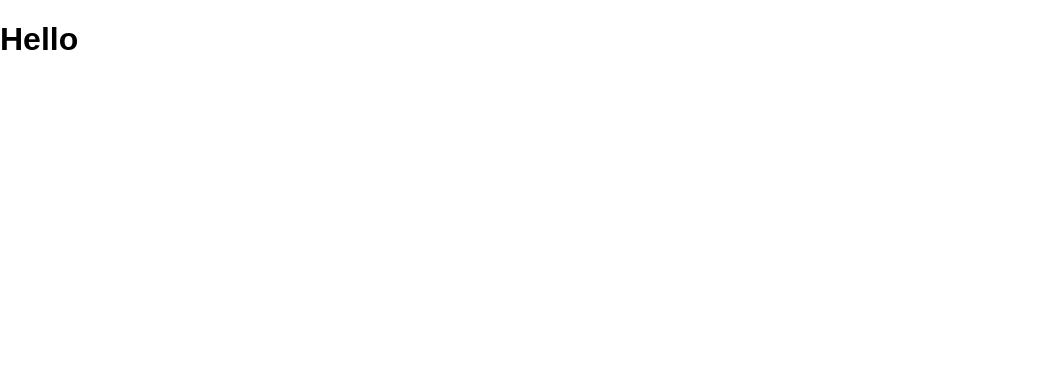
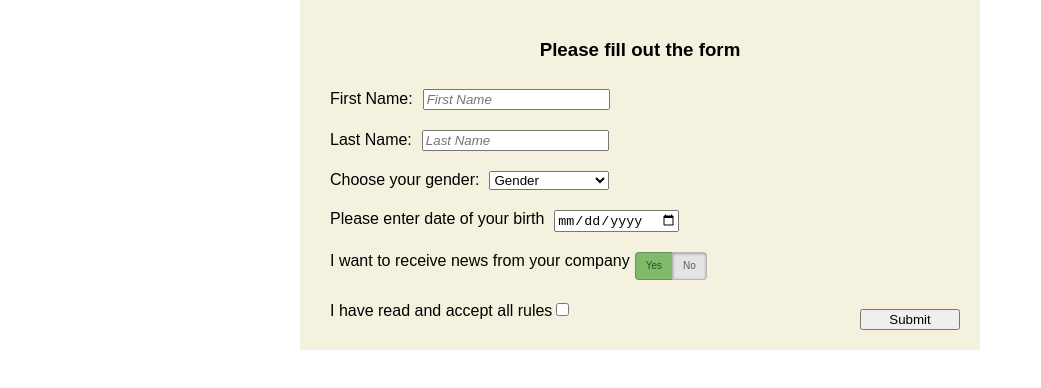
Before and after one commit to prokhorovd/rss-react-2021, a React app: page / in a window 1280 px wide. Shown: the top 388 px of the page, without its empty margins (0-1041 px from the left). Built offline with nearby package versions, Linux system fonts and the light colour scheme; the HTML template or start-up script is replaced by a standard one.

Commit message:
feat: complete form

```diff
--- a/src/App.css
+++ b/src/App.css
@@ -5,4 +5,6 @@ body {
 
 .App {
     font-family: Arial, Helvetica, sans-serif;
+    display: flex;
+    justify-content: center;
 }
--- a/src/App.js
+++ b/src/App.js
@@ -1,11 +1,12 @@
 import React, { Component } from 'react';
 import './App.css';
+import Form from './Components/Form/Form';
 
 class App extends Component {
   render() {
     return (
       <div className="App">
-        <h1>Hello</h1>
+        <Form />
       </div>
     );
   }
--- /dev/null
+++ b/src/Components/Form/Form.css
@@ -0,0 +1,90 @@
+.form {
+    position: relative;
+    padding: 20px;
+    background-color: #f4f1de;
+    width: 50vw;
+    display: flex;
+    flex-direction: column;
+}
+
+.form-title {
+    align-self: center;
+}
+
+.label {
+    margin: 10px;
+    display: inline-block;
+}
+
+.text-input {
+    font-style: italic;
+    margin-left: 10px;
+}
+
+.select-input,
+.date-input {
+    margin-left: 10px;
+    width: 120px;
+}
+
+.error-field {
+    margin-left: 5px;
+    color: indianred;
+    font-size: 12px;
+}
+
+.switch-field {
+    display: flex;
+    margin: 10px;
+    overflow: hidden;
+}
+
+.switch-field__title {
+    margin-right: 5px;
+}
+
+.switch-field__input {
+    position: absolute;
+    clip: rect(0, 0, 0, 0);
+    height: 1px;
+    width: 1px;
+    border: 0;
+    overflow: hidden;
+}
+
+.switch-field__label {
+    background-color: #e4e4e4;
+    color: rgba(0, 0, 0, 0.6);
+    font-size: 10px;
+    line-height: 1;
+    text-align: center;
+    padding: 8px 10px;
+    margin-right: -1px;
+    border: 1px solid rgba(0, 0, 0, 0.2);
+    box-shadow: inset 0 1px 3px rgba(0, 0, 0, 0.3), 0 1px rgba(255, 255, 255, 0.1);
+    transition: all 0.1s ease-in-out;
+}
+
+.switch-field__label:hover {
+    cursor: pointer;
+}
+
+.switch-field__input:checked + label {
+    background-color: #7eba6a;
+    box-shadow: none;
+}
+
+.switch-field__label:first-of-type {
+    border-radius: 4px 0 0 4px;
+}
+
+.switch-field__label:last-of-type {
+    border-radius: 0 4px 4px 0;
+}
+
+.submit-input {
+    width: 100px;
+    position: absolute;
+    bottom: 20px;
+    right: 20px;
+}
--- /dev/null
+++ b/src/Components/Form/Form.js
@@ -0,0 +1,206 @@
+import React, { Component } from 'react';
+import './Form.css';
+
+class Form extends Component {
+  constructor(props) {
+    super(props);
+    this.state = {
+      firstName: '',
+      lastName: '',
+      dateOfBirth: '',
+      gender: 'undefined',
+      rulesAccept: false,
+      receiveNews: "true",
+      firstNameError: '',
+      lastNameError: '',
+      genderError: '',
+      dateOfBirthError: '',
+      rulesAcceptError: '',
+    };
+    this.changeHandler = this.changeHandler.bind(this);
+    this.submitHandler = this.submitHandler.bind(this);
+    this.validateForm = this.validateForm.bind(this);
+  }
+
+  changeHandler(event) {
+    // console.log(event.target.name, event.target.value);
+    const { name, value, type, checked } = event.target;
+    if (type === 'checkbox') {
+      // console.log(event.target.name, event.target.checked)
+      this.setState({ [name]: checked });
+    } else {
+      this.setState({ [name]: value });
+    }
+    console.log(this.state);
+  }
+
+  validateForm() {
+    const errors = {
+      firstNameError: '',
+      lastNameError: '',
+      genderError: '',
+      dateOfBirthError: '',
+      rulesAcceptError: '',
+    };
+    const { firstName, lastName, dateOfBirth, gender, rulesAccept } = this.state;
+    // first name field validation
+    if (!firstName) {
+      errors.firstNameError = 'Please fill this field';
+      // console.log('error on field firstName detected');
+    } else if (!/^[a-z ,.'-]+$/i.test(firstName)) {
+      errors.firstNameError = 'This field can contain letters only';
+    } else if (firstName.length < 2 || firstName.length > 12) {
+      errors.firstNameError = 'First name must have length between 2 and 12 characters';
+    }
+    // last name field validation
+    if (!lastName) {
+      errors.lastNameError = 'Please fill this field';
+      // console.log('error on field firstName detected');
+    } else if (!/^[a-z ,.'-]+$/i.test(lastName)) {
+      errors.lastNameError = 'This field can contain letters only';
+    } else if (lastName.length < 2 || lastName.length > 12) {
+      errors.lastNameError = 'First name must have length between 2 and 12 characters';
+    }
+    if (gender === 'undefined') {
+      errors.genderError = 'Please select your gender';
+    }
+    if (rulesAccept !== true) {
+      errors.rulesAcceptError = 'Please accept the rules';
+    }
+    const dateNow = new Date();
+    const userDoB = Date.parse(dateOfBirth);
+    const timeDifference = Date.parse(dateNow.toDateString()) - userDoB;
+    const differenceInDays = Math.ceil(timeDifference / (1000 * 3600 * 24));
+    // console.log(differenceInDays / 365 < 18);
+    if (timeDifference <= 0) {
+      errors.dateOfBirthError = "People from future can't use our service";
+    } else if (differenceInDays / 365 < 18) {
+      errors.dateOfBirthError = 'You must be 18 or older to use this service';
+    }
+    // console.log(errors);
+    this.setState(errors);
+    return errors;
+  }
+
+  submitHandler(event) {
+    // console.log(this.state);
+    event.preventDefault();
+    const errorsList = this.validateForm(this.state);
+    // console.log(errorsList);
+    let formIsValid = true;
+    Object.keys(errorsList).forEach((error) => {
+      if (errorsList[error].length > 0) {
+        formIsValid = false;
+      }
+    });
+    if (formIsValid) {
+      console.log('form was submitted', this.state);
+      this.clearForm();
+    }
+  }
+
+  clearForm() {
+    this.setState({
+      firstName: '',
+      lastName: '',
+      dateOfBirth: '',
+      gender: 'undefined',
+      rulesAccept: false,
+      receiveNews: false,
+    });
+  }
+
+  render() {
+    return (
+      <div className="form">
+        <h3 className="form-title">Please fill out the form</h3>
+        <form onSubmit={this.submitHandler}>
+          <label className="label" htmlFor="firstName">
+            First Name:
+            <input
+              className="text-input"
+              name="firstName"
+              placeholder="First Name"
+              value={this.state.firstName}
+              onChange={this.changeHandler}
+            />
+            <span className="error-field">
+              {this.state.firstNameError.length !== 0 ? this.state.firstNameError : ''}
+            </span>
+          </label>
+          <br />
+          <label className="label" htmlFor="lastName">
+            Last Name:
+            <input
+              className="text-input"
+              name="lastName"
+              placeholder="Last Name"
+              value={this.state.lastName}
+              onChange={this.changeHandler}
+            />
+            <span className="error-field">{this.state.lastNameError.length !== 0 ? this.state.lastNameError : ''}</span>
+          </label>
+          <br />
+          <label className="label" htmlFor="gender">
+            Choose your gender:
+            <select className="select-input" name="gender" value={this.state.gender} onChange={this.changeHandler}>
+              <option value="undefined" disabled>Gender</option>
+              <option value="Male">Male</option>
+              <option value="Female">Female</option>
+            </select>
+            <span className="error-field">{this.state.genderError.length !== 0 ? this.state.genderError : ''}</span>
+          </label>
+          <br />
+          <label className="label" htmlFor="dateOfBirth">
+            Please enter date of your birth
+            <input
+              className="date-input"
+              type="date"
+              name="dateOfBirth"
+              max="2099-01-01"
+              onChange={this.changeHandler}
+            />
+            <span className="error-field">
+              {this.state.dateOfBirthError.length !== 0 ? this.state.dateOfBirthError : ''}
+            </span>
+          </label>
+          <br />
+          <div className="switch-field">
+            <span className="switch-field__title">I want to receive news from your company</span>
+            <input
+              className="switch-field__input"
+              type="radio"
+              id="receiveNewsTrue"
+              name="receiveNews"
+              value="true"
+              checked={this.state.receiveNews === 'true'}
+              onChange={this.changeHandler}
+              />
+            <label className="label" className="switch-field__label" htmlFor="receiveNewsTrue">Yes</label>
+            <input
+              className="switch-field__input"
+              type="radio"
+              id="receiveNewsFalse"
+              name="receiveNews"
+              value="false"
+              checked={this.state.receiveNews === 'false'}
+              onChange={this.changeHandler}
+            />
+            <label className="switch-field__label" htmlFor="receiveNewsFalse">No</label>
+          </div>
+          <label className="label" htmlFor="rulesAccept">
+            I have read and accept all rules
+            <input type="checkbox" name="rulesAccept" checked={this.state.rulesAccept} onChange={this.changeHandler}/>
+            <span className="error-field">
+              {this.state.rulesAcceptError.length !== 0 ? this.state.rulesAcceptError : ''}
+            </span>
+          </label>
+          <br />
+          <input className="submit-input" type="submit" value="Submit" />
+        </form>
+      </div>
+    );
+  }
+}
+
+export default Form;
```
